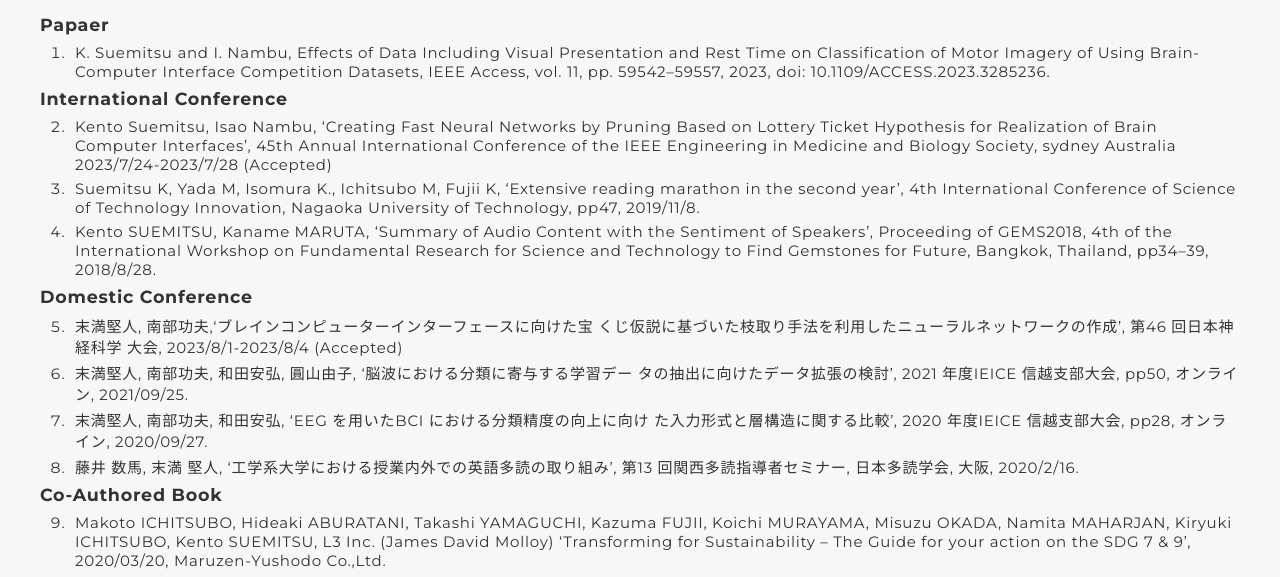
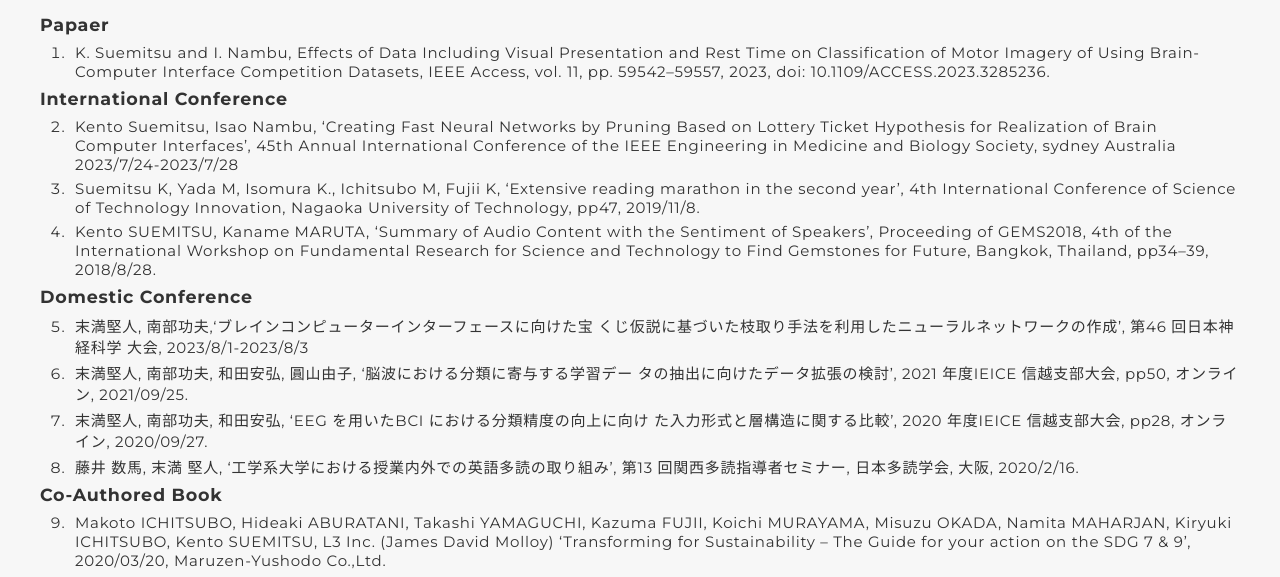
Before and after one commit to suemiken/suemiken.github.io, a plain HTML site: page publications.html in a window 1280 px wide. Shown: the part 223-800 px from the top of the page. Drawn offline with nearby package versions, Linux system fonts and the light colour scheme.

Commit message:
Update publications.html

```diff
--- a/publications.html
+++ b/publications.html
@@ -71,7 +71,7 @@
                       <ol start="2">
                         <li>Kento Suemitsu, Isao Nambu, ‘Creating Fast Neural Networks by Pruning Based on Lottery Ticket
                           Hypothesis for Realization of Brain Computer Interfaces’, 45th Annual International Conference of the IEEE
-                          Engineering in Medicine and Biology Society, sydney Australia 2023/7/24-2023/7/28 (Accepted)
+                          Engineering in Medicine and Biology Society, sydney Australia 2023/7/24-2023/7/28
                         <li>Suemitsu K, Yada M, Isomura K., Ichitsubo M, Fujii K, ‘Extensive reading marathon in the second
                           year’, 4th International Conference of Science of Technology Innovation, Nagaoka University of Technology, pp47,
                           2019/11/8.
@@ -90,7 +90,7 @@
                       <ol start="5">
                         <li>末満堅人, 南部功夫,‘ブレインコンピューターインターフェースに向けた宝
                           くじ仮説に基づいた枝取り手法を利用したニューラルネットワークの作成’, 第46 回日本神経科学
-                          大会, 2023/8/1-2023/8/4 (Accepted)
+                          大会, 2023/8/1-2023/8/3
                         <li>末満堅人, 南部功夫, 和田安弘, 圓山由子, ‘脳波における分類に寄与する学習デー
                           タの抽出に向けたデータ拡張の検討’, 2021 年度IEICE 信越支部大会, pp50, オンライン, 2021/09/25.
                         <li>末満堅人, 南部功夫, 和田安弘, ‘EEG を用いたBCI における分類精度の向上に向け
```
